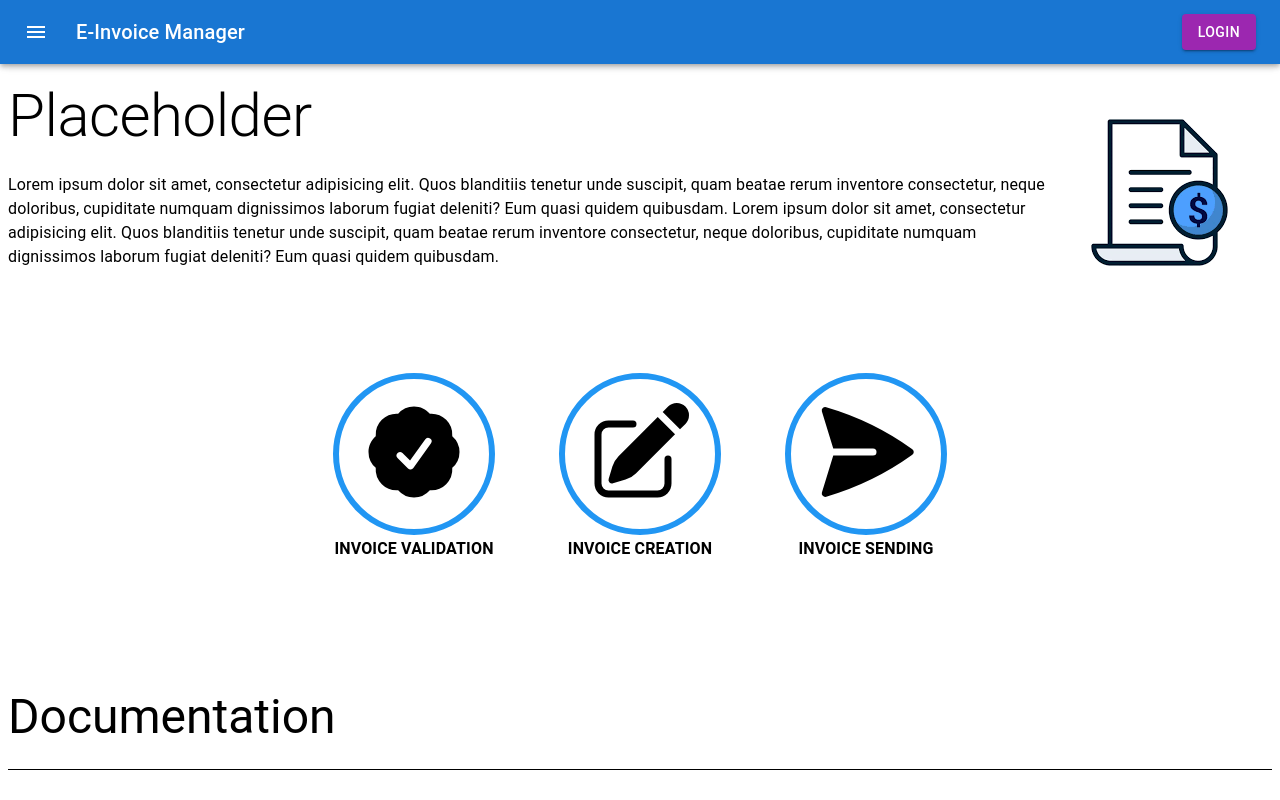
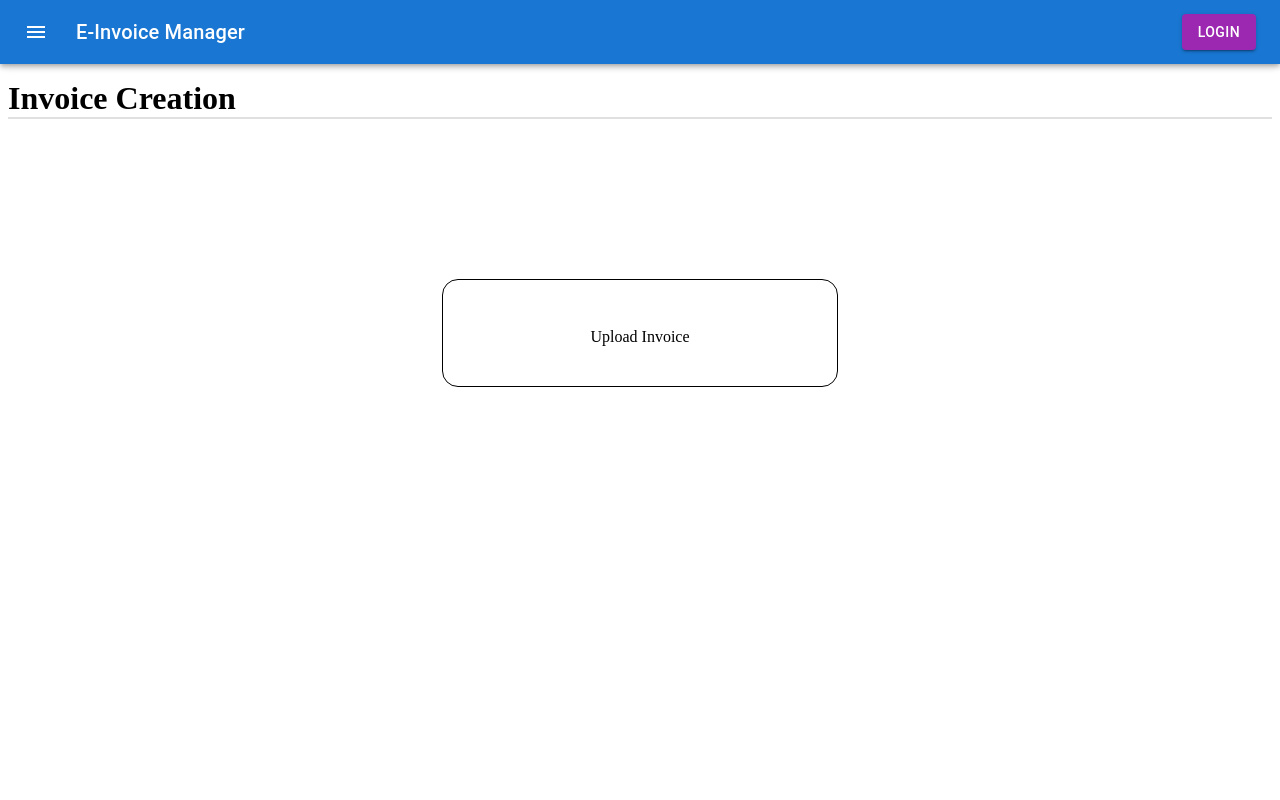
Before and after one commit to Nathan-CSE/Invoicify, a React (Create React App) app in the folder frontend/: page / in a window 1280 px wide. Shown: the top 800 px of the page. Built offline with nearby package versions, Linux system fonts and the light colour scheme.

Commit message:
started on invoice uploading page

```diff
--- a/frontend/src/PageList.jsx
+++ b/frontend/src/PageList.jsx
@@ -4,14 +4,17 @@
 import HomePage from './pages/HomePage';
 import SignIn from './pages/SignIn';
 import SignUp from './pages/SignUp';
+import InvoiceCreation from './pages/InvoiceCreation';
 
 function PageList() {
   return (
     <>
       <Routes>
-        <Route path='/' element={<HomePage />} />
+        {/* <Route path='/' element={<HomePage />} /> */}
+        {/* <Route path='/invoice-creation' element={<InvoiceCreation />} /> */}
         <Route path='/sign-in' element={<SignIn />} />
         <Route path='/sign-up' element={<SignUp />} />
+        <Route path='/' element={<InvoiceCreation />} />
       </Routes>
     </>
   );
--- /dev/null
+++ b/frontend/src/pages/InvoiceCreation.jsx
@@ -0,0 +1,61 @@
+import * as React from 'react';
+import Avatar from '@mui/material/Avatar';
+import Button from '@mui/material/Button';
+import CssBaseline from '@mui/material/CssBaseline';
+import TextField from '@mui/material/TextField';
+import Box from '@mui/material/Box';
+import LockOutlinedIcon from '@mui/icons-material/LockOutlined';
+import Typography from '@mui/material/Typography';
+import Container from '@mui/material/Container';
+import Navbar from '../components/Navbar';
+import Divider from '@mui/material/Divider';
+import { Link } from 'react-router-dom';
+
+export default function SignIn() {
+  const handleSubmit = (event) => {
+    event.preventDefault();
+    const data = new FormData(event.currentTarget);
+
+    const username = data.get('username');
+    const password = data.get('password');
+
+    if (username.length === 0 || password === 0) {
+      alert('Fill out all required fields');
+    } else {
+      try {
+        // send to backend
+      } catch (err) {
+        alert(err.response.data.error);
+      }
+    }
+
+
+  };
+
+  return (
+    <>
+      <Navbar />
+      <Typography component="h1" variant="header3" sx={{ marginTop: 10 }}>
+        Invoice Creation
+      </Typography>
+      <Divider sx={{ borderBottomWidth: 2 }} />
+      <Container component="main" maxWidth="xs">
+        <Box
+          sx={{
+            marginTop: 20,
+            padding: 5,
+            display: 'flex',
+            flexDirection: 'column',
+            alignItems: 'center',
+            border: 'solid 0.5px',
+            borderRadius: 4
+          }}
+        >
+          <Box component="form" onSubmit={handleSubmit} noValidate sx={{ mt: 1 }}>
+            Upload Invoice
+          </Box>
+        </Box>
+      </Container>
+    </>
+  );
+}
```
